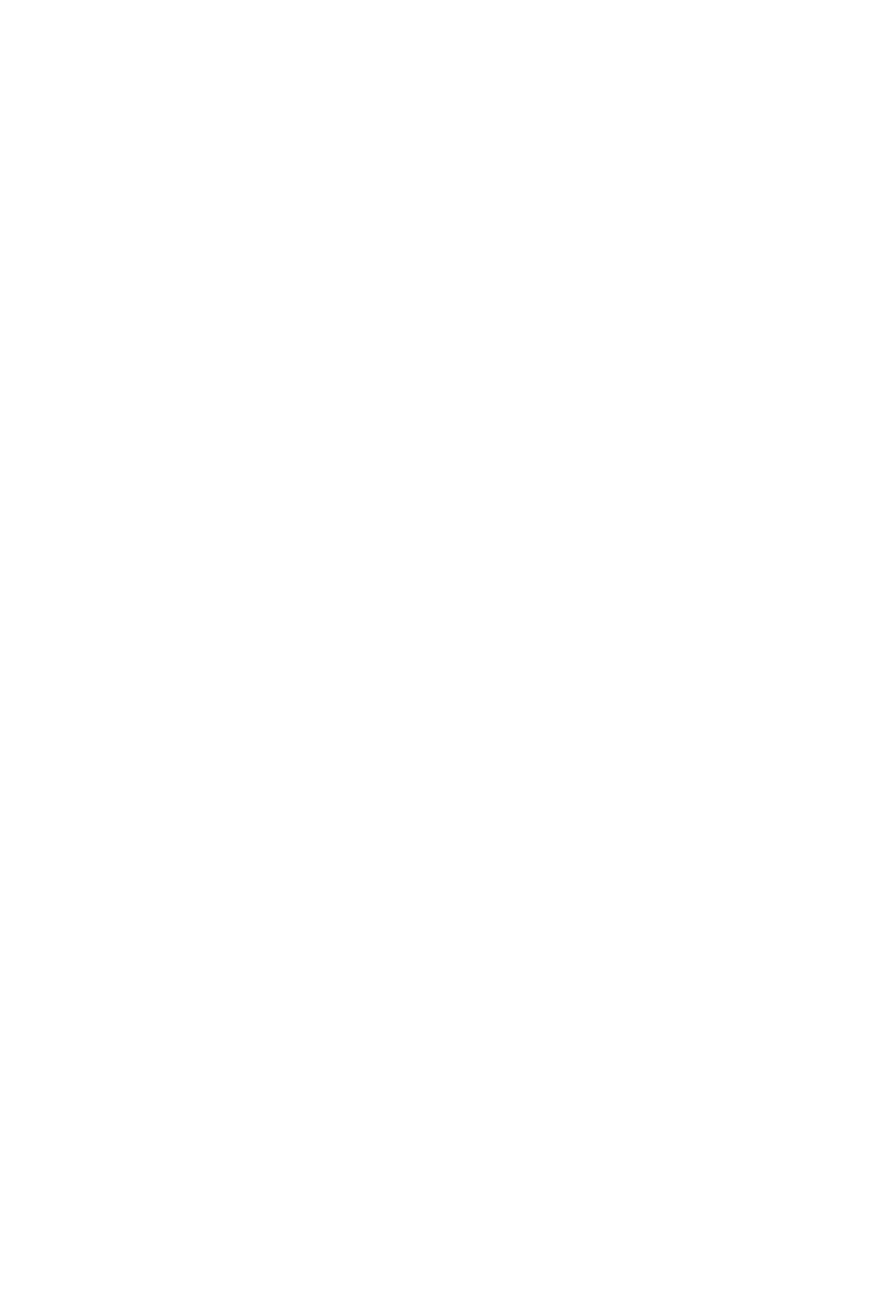
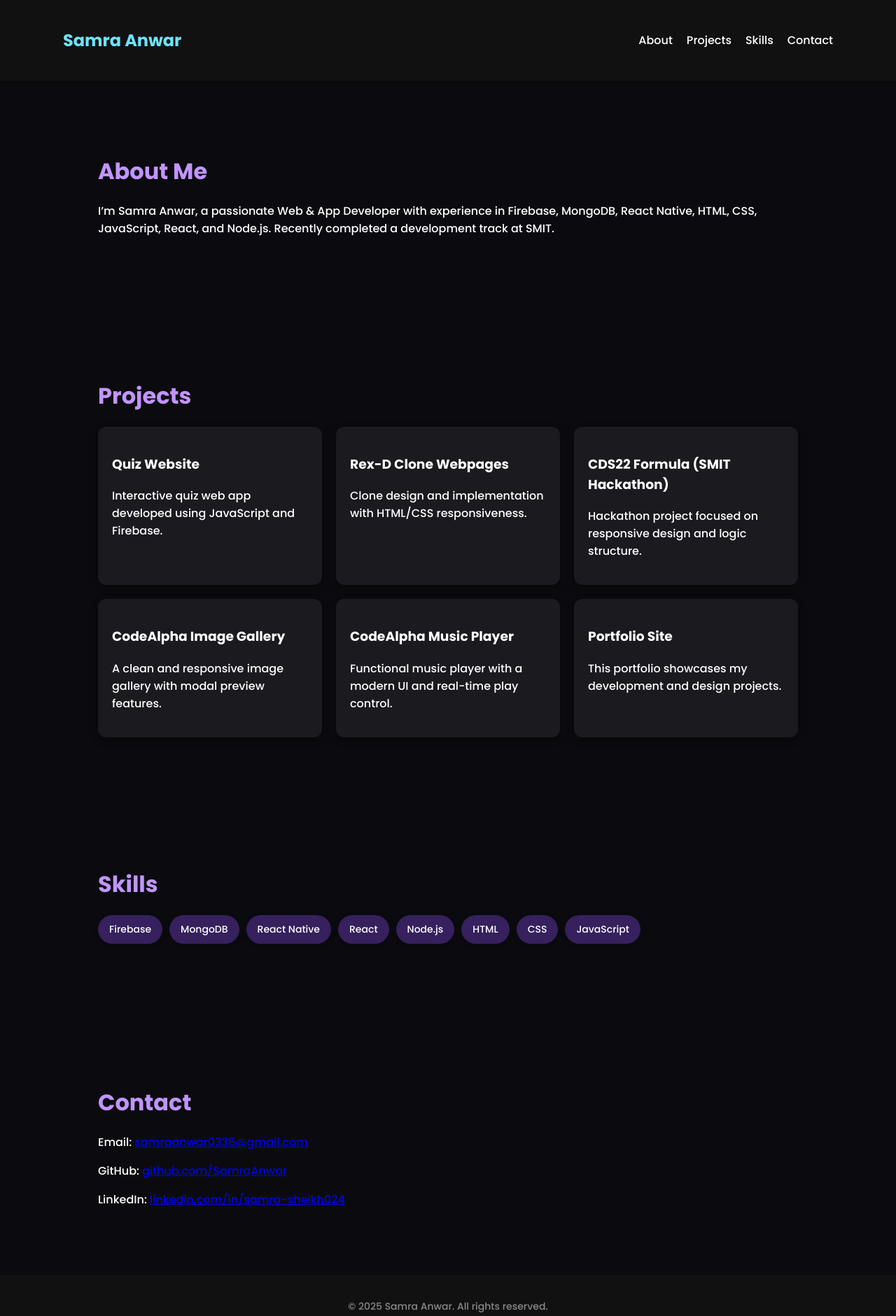
Before and after one commit to SamraAnwar/CodeAlpha_PortfolioSite, a plain HTML site: page ndex.html in a window 1280 px wide. Shown: the whole page at 70% size. Before the commit the page ends 800 px from the top, so only its background shows below. Drawn offline with Linux system fonts and the light colour scheme.

Commit message:
take time

```diff
--- a/ndex.html
+++ b/ndex.html
@@ -1,11 +1,95 @@
 <!DOCTYPE html>
 <html lang="en">
 <head>
-    <meta charset="UTF-8">
-    <meta name="viewport" content="width=device-width, initial-scale=1.0">
-    <title>Document</title>
+  <meta charset="UTF-8" />
+  <meta name="viewport" content="width=device-width, initial-scale=1.0" />
+  <title>Samra Anwar | Portfolio</title>
+  <link rel="stylesheet" href="style.css" />
+  <link rel="preconnect" href="https://fonts.googleapis.com">
+  <link rel="preconnect" href="https://fonts.gstatic.com" crossorigin>
+  <link href="https://fonts.googleapis.com/css2?family=Poppins:wght@300;500;700&display=swap" rel="stylesheet">
 </head>
 <body>
+  <header>
+    <nav>
+      <h1>Samra Anwar</h1>
+      <ul>
+        <li><a href="#about">About</a></li>
+        <li><a href="#projects">Projects</a></li>
+        <li><a href="#skills">Skills</a></li>
+        <li><a href="#contact">Contact</a></li>
+      </ul>
+    </nav>
+  </header>
 
+  <section id="about" class="section">
+    <h2>About Me</h2>
+    <p>I’m Samra Anwar, a passionate Web & App Developer with experience in Firebase, MongoDB, React Native, HTML, CSS, JavaScript, React, and Node.js. Recently completed a development track at SMIT.</p>
+  </section>
+
+  <section id="projects" class="section">
+    <h2>Projects</h2>
+    <div class="project-list">
+      <div class="project">
+        <h3>Quiz Website</h3>
+        <p>Interactive quiz web app developed using JavaScript and Firebase.</p>
+      </div>
+      <div class="project">
+        <h3>Rex-D Clone Webpages</h3>
+        <p>Clone design and implementation with HTML/CSS responsiveness.</p>
+      </div>
+      <div class="project">
+        <h3>CDS22 Formula (SMIT Hackathon)</h3>
+        <p>Hackathon project focused on responsive design and logic structure.</p>
+      </div>
+      <div class="project">
+        <h3>CodeAlpha Image Gallery</h3>
+        <p>A clean and responsive image gallery with modal preview features.</p>
+      </div>
+      <div class="project">
+        <h3>CodeAlpha Music Player</h3>
+        <p>Functional music player with a modern UI and real-time play control.</p>
+      </div>
+      <div class="project">
+        <h3>Portfolio Site</h3>
+        <p>This portfolio showcases my development and design projects.</p>
+      </div>
+    </div>
+  </section>
+
+  <section id="skills" class="section">
+    <h2>Skills</h2>
+    <ul class="skills-list">
+      <li>Firebase</li>
+      <li>MongoDB</li>
+      <li>React Native</li>
+      <li>React</li>
+      <li>Node.js</li>
+      <li>HTML</li>
+      <li>CSS</li>
+      <li>JavaScript</li>
+    </ul>
+  </section>
+
+  <section id="contact" class="section">
+    <h2>Contact</h2>
+    <p>Email: <a href="mailto:samraanwar0336@gmail.com">samraanwar0336@gmail.com</a></p>
+    <p>GitHub: <a href="https://github.com/SamraAnwar" target="_blank">github.com/SamraAnwar</a></p>
+    <p>LinkedIn: <a href="https://www.linkedin.com/in/samra-sheikh024/" target="_blank">linkedin.com/in/samra-sheikh024</a></p>
+  </section>
+
+  <footer>
+    <p>&copy; 2025 Samra Anwar. All rights reserved.</p>
+  </footer>
+
+  <script>
+    // Smooth scroll
+    document.querySelectorAll('a[href^="#"]').forEach(anchor => {
+      anchor.addEventListener('click', function(e) {
+        e.preventDefault();
+        document.querySelector(this.getAttribute('href')).scrollIntoView({ behavior: 'smooth' });
+      });
+    });
+  </script>
 </body>
 </html>
--- /dev/null
+++ b/style.css
@@ -0,0 +1,117 @@
+/* style.css */
+body {
+  margin: 0;
+  font-family: 'Poppins', sans-serif;
+  background-color: #0B0B0F;
+  color: #FFFFFF;
+  scroll-behavior: smooth;
+}
+
+header {
+  background: #111;
+  padding: 20px;
+  position: sticky;
+  top: 0;
+  z-index: 1000;
+  box-shadow: 0 4px 6px rgba(0,0,0,0.2);
+}
+
+nav {
+  display: flex;
+  justify-content: space-between;
+  align-items: center;
+  max-width: 1100px;
+  margin: 0 auto;
+}
+
+nav h1 {
+  font-size: 24px;
+  color: #6DE3FF;
+}
+
+nav ul {
+  display: flex;
+  gap: 20px;
+  list-style: none;
+}
+
+nav ul li a {
+  text-decoration: none;
+  color: #FFFFFF;
+  font-weight: 500;
+  transition: color 0.3s;
+}
+
+nav ul li a:hover {
+  color: #C195FF;
+}
+
+.section {
+  padding: 80px 20px;
+  max-width: 1000px;
+  margin: 0 auto;
+}
+
+.section h2 {
+  font-size: 32px;
+  color: #C195FF;
+  margin-bottom: 20px;
+}
+
+.project-list {
+  display: grid;
+  grid-template-columns: repeat(auto-fit, minmax(250px, 1fr));
+  gap: 20px;
+}
+
+.project {
+  background: #1A1A1F;
+  padding: 20px;
+  border-radius: 12px;
+  box-shadow: 0 4px 12px rgba(0, 0, 0, 0.3);
+  transition: transform 0.3s;
+}
+
+.project:hover {
+  transform: translateY(-5px);
+}
+
+.skills-list {
+  display: flex;
+  flex-wrap: wrap;
+  gap: 10px;
+  list-style: none;
+  padding: 0;
+}
+
+.skills-list li {
+  background: #36205D;
+  padding: 10px 16px;
+  border-radius: 30px;
+  font-size: 14px;
+  color: #FFFFFF;
+  box-shadow: 0 2px 6px rgba(0,0,0,0.3);
+}
+
+footer {
+  text-align: center;
+  padding: 20px;
+  background: #111;
+  color: #888;
+  font-size: 14px;
+}
+
+@media (max-width: 600px) {
+  nav ul {
+    flex-direction: column;
+    gap: 10px;
+  }
+
+  .section {
+    padding: 60px 16px;
+  }
+
+  .section h2 {
+    font-size: 28px;
+  }
+}
```
